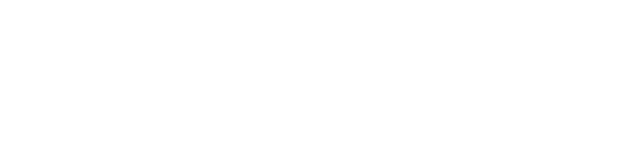
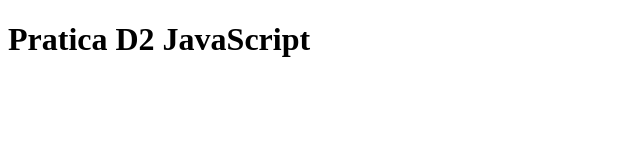
Before and after one commit to gentjanaH/pratica_S2-L2, a plain HTML site: page index.html in a window 1280 px wide. Shown: the whole page, without its empty margins (0-640 px from the left). Drawn offline with Linux system fonts and the light colour scheme.

Commit message:
Update index.html

```diff
--- a/index.html
+++ b/index.html
@@ -8,6 +8,7 @@
 </head>
 
 <body>
+    <h1>Pratica D2 JavaScript</h1>
     <script src="./scripts/D2.js"></script>
 </body>
 
```
